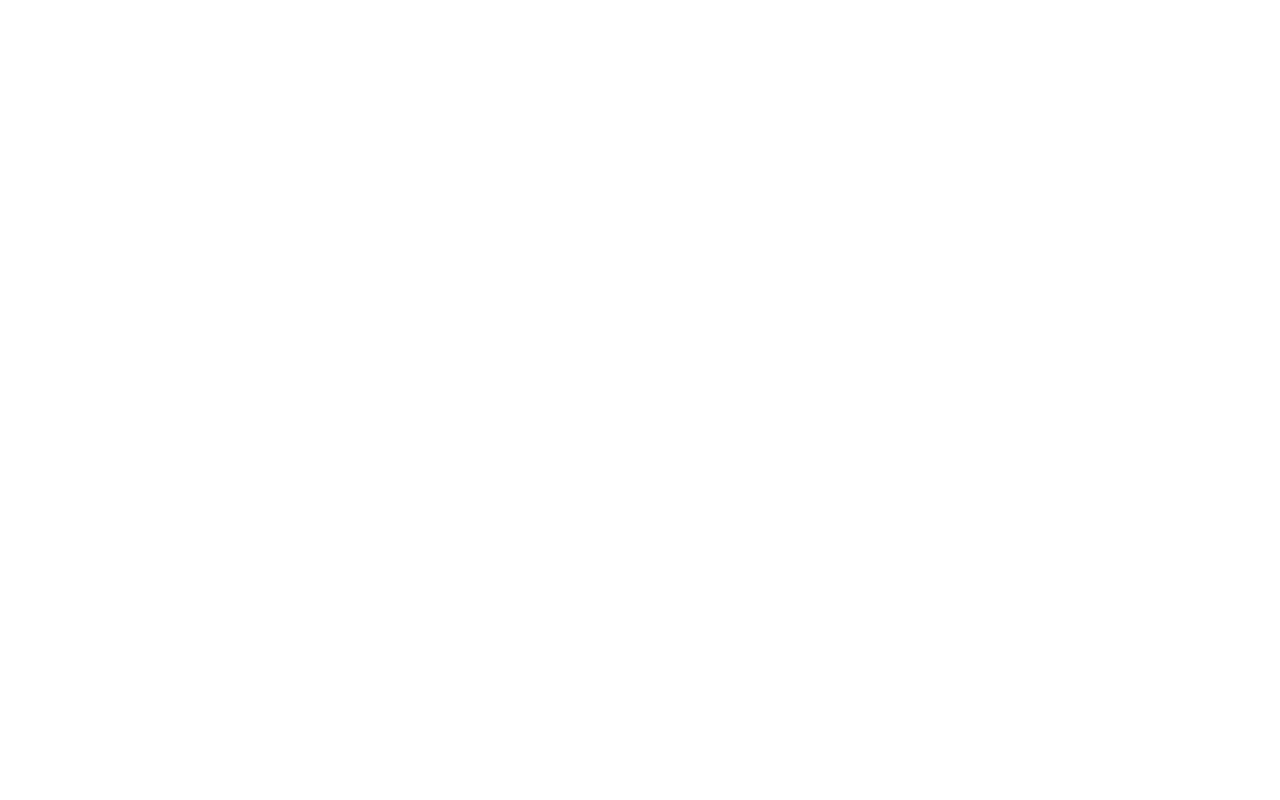
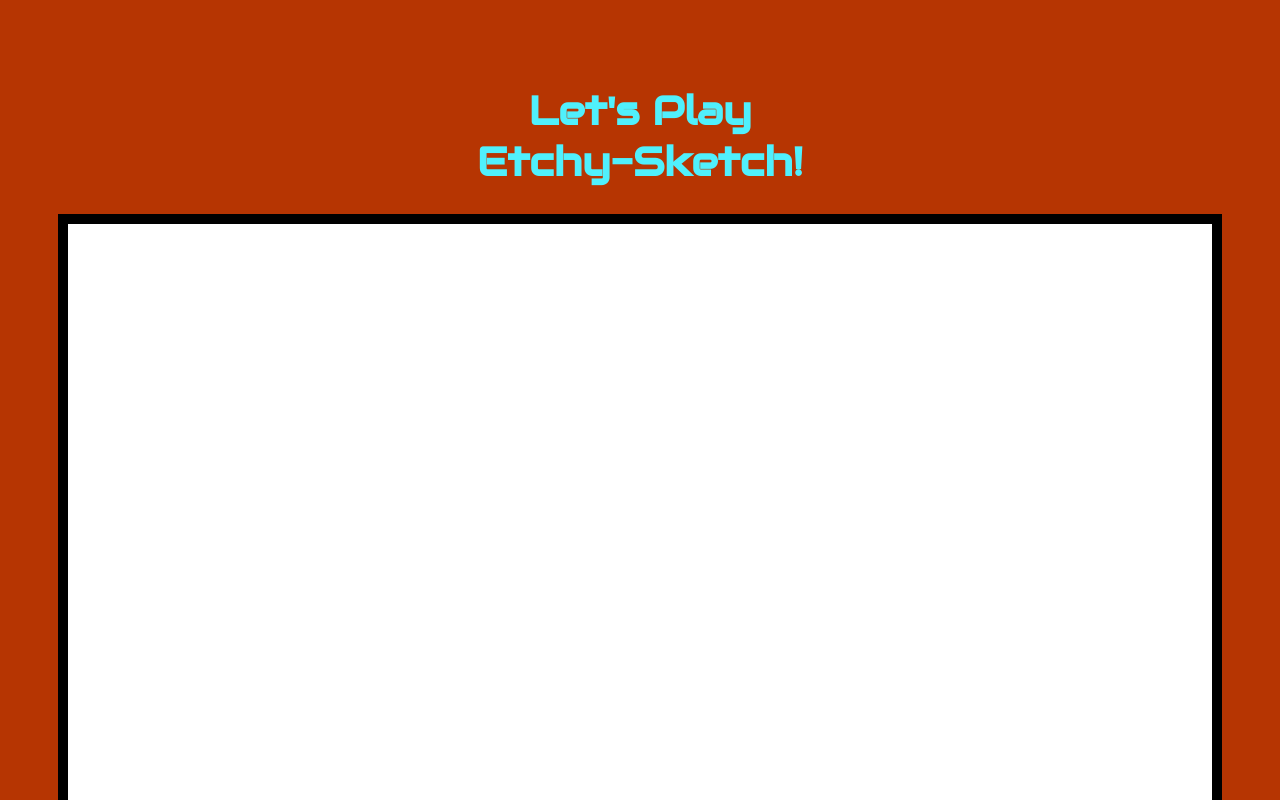
Before and after one commit to MattWillFlood/Etchy-Sketch, a plain HTML site: page index.html in a window 1280 px wide. Shown: the top 800 px of the page. Drawn offline with Linux system fonts and the light colour scheme.

Commit message:
working prototype made
Need to fix flex issues to make grid scale on page

```diff
--- a/Etchy.js
+++ b/Etchy.js
@@ -0,0 +1,31 @@
+const griddy = document.querySelector('.griddy');
+let box_rows = 40;
+let box_cols = 40;
+let square_toggle = false;
+// const gwidth = window.getComputedStyle(griddy);
+// let gridx = gwidth.getPropertyValue("width");
+// let square_width = Math.floor((gridx.split('px')[0]-20)/box_cols) + 'px';
+
+for (let i = 1; i <= box_rows; i++) {
+	let row = document.createElement('div');
+    row.classList.add("row")
+    for (let k = 1; k <= box_cols; k++) {
+        let column = document.createElement('div');
+        column.classList.add("square")
+        row.appendChild(column)
+
+        column.addEventListener('mouseover', () => {
+            square_toggle==true ? column.style.backgroundColor = 'black' : {};
+        })
+
+    }
+	griddy.appendChild(row);
+}
+
+griddy.addEventListener('mousedown', () => {
+    square_toggle = true;
+})
+
+griddy.addEventListener('mouseup', () => {
+    square_toggle = false;
+})
--- a/css/style.css
+++ b/css/style.css
@@ -0,0 +1,40 @@
+@import url('https://fonts.googleapis.com/css2?family=Audiowide&family=Ubuntu&display=swap');
+
+.header {
+    color: rgb(80, 240, 252);
+    text-align: center;
+    font-size: 30pt;
+    font-family: "Audiowide", sans-serif;
+}
+
+body {
+    align-content: center;
+    background-color: rgb(182, 53, 2);
+    padding: 50px;
+}
+
+.griddy {
+    flex-direction: column;
+    border: 10px solid black;
+    align-items: stretch;
+    max-height: 80vmax;
+}
+
+div {
+    display: flex;
+    margin: 0px;
+    padding: 0px;
+    border: 0px;
+}
+
+.row {
+    align-content: center;
+    align-items: stretch;
+}
+
+.square {
+    background-color: white;
+    border: 0px solid  rgb(184, 133, 113);;
+    aspect-ratio: 1 / 1;
+    flex: 1 1 0;
+}
--- a/index.html
+++ b/index.html
@@ -3,9 +3,13 @@
 <head>
     <meta charset="UTF-8">
     <meta name="viewport" content="width=device-width, initial-scale=1.0">
-    <title>Document</title>
+    <title>EcthySketchy</title>
+    <link rel="stylesheet" href="./css/style.css">
 </head>
 <body>
-
+    <h1 class="header">Let's Play<br>Etchy-Sketch!</br></h1>
+    <div class="griddy">
+    </div>
+    <script src="Etchy.js"></script>
 </body>
 </html>
```
